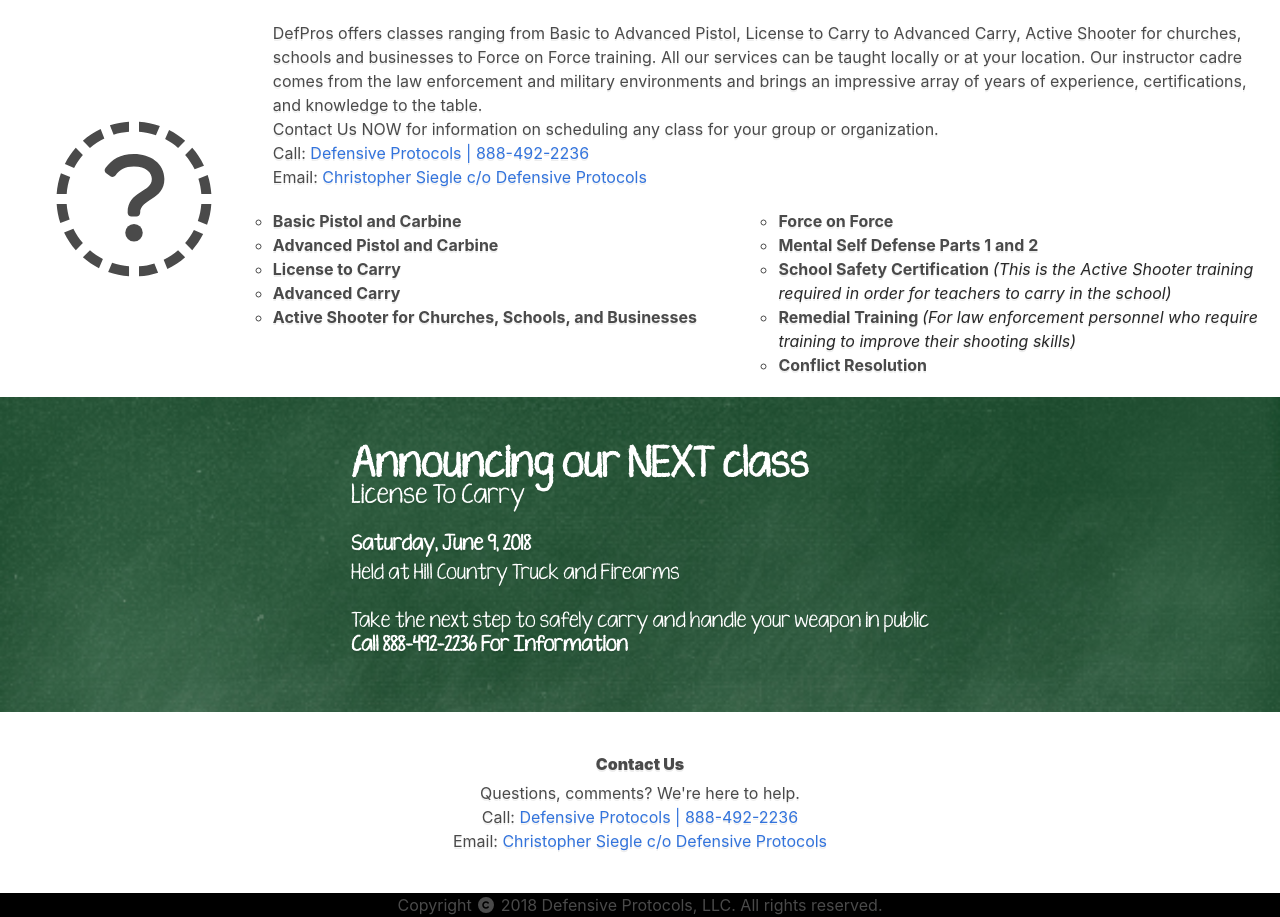
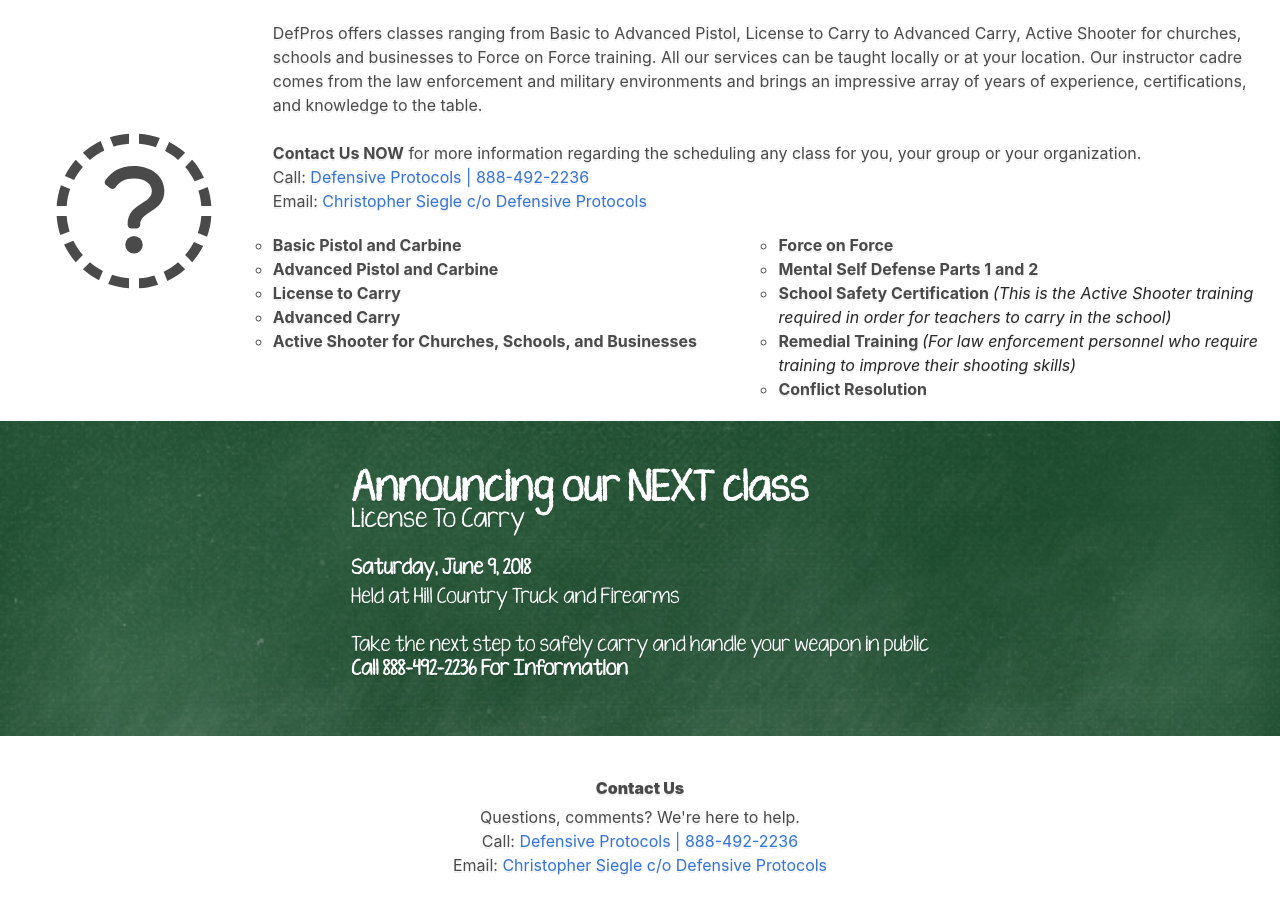
Before and after one commit to jnashsiegle/defPros, a website: page index.html in a window 1280 px wide. Shown: the part 869-1786 px from the top of the page. Drawn offline with nearby package versions, Linux system fonts and the light colour scheme.

```diff
--- a/index.html
+++ b/index.html
@@ -75,7 +75,8 @@
                       </div>
                     <div class = "column">
                         <p>DefPros offers classes ranging from Basic to Advanced Pistol, License to Carry to Advanced Carry, Active Shooter for churches, schools and businesses to Force on Force training.  All our services can be taught locally or at your location.  Our  instructor cadre comes from the law enforcement and military environments and brings an impressive array of years of experience, certifications, and knowledge to the table.</p>
-                        <p>Contact Us NOW for information on scheduling any class for your group or organization.</p>
+                        <p>&nbsp;</p>
+                        <p><span style = "font-weight: bold;">Contact Us NOW</span> for more information regarding the  scheduling any class for you, your group or your organization.</p>
                         <p>Call: <a href="tel:&#056;&#056;&#056;&#045;&#052;&#057;&#050;&#045;&#050;&#050;&#051;&#054;">Defensive Protocols | &#056;&#056;&#056;&#045;&#052;&#057;&#050;&#045;&#050;&#050;&#051;&#054;</a><br>Email: <a href='mail&#116;o&#58;c%73ieg%6Ce&#64;%6&#52;&#37;6&#53;&#37;6&#54;e&#110;%73&#105;v&#101;&#112;r&#111;&#116;oc%&#54;Fls&#46;%63%6F%6D'>Christopher Siegle c/o Defensive Protocols</a></p>
 
                         <div class = "columns">
```
